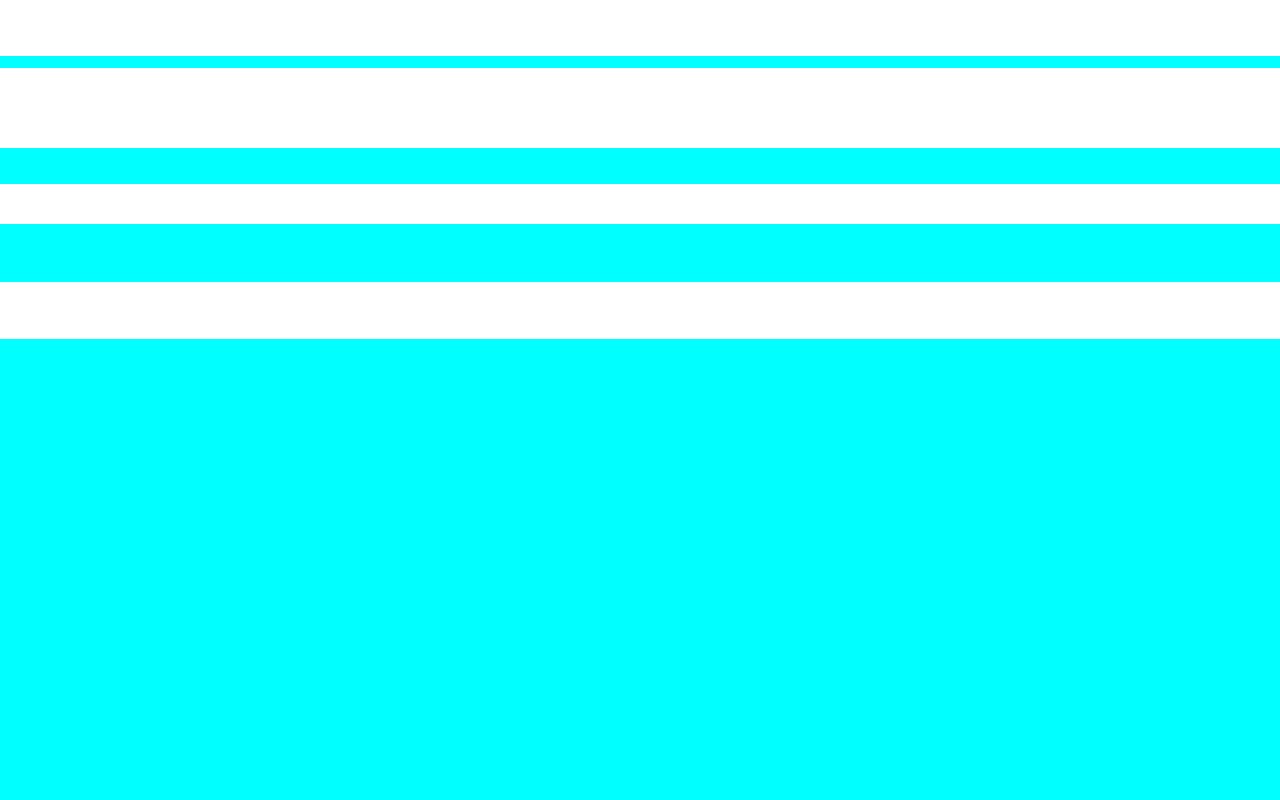
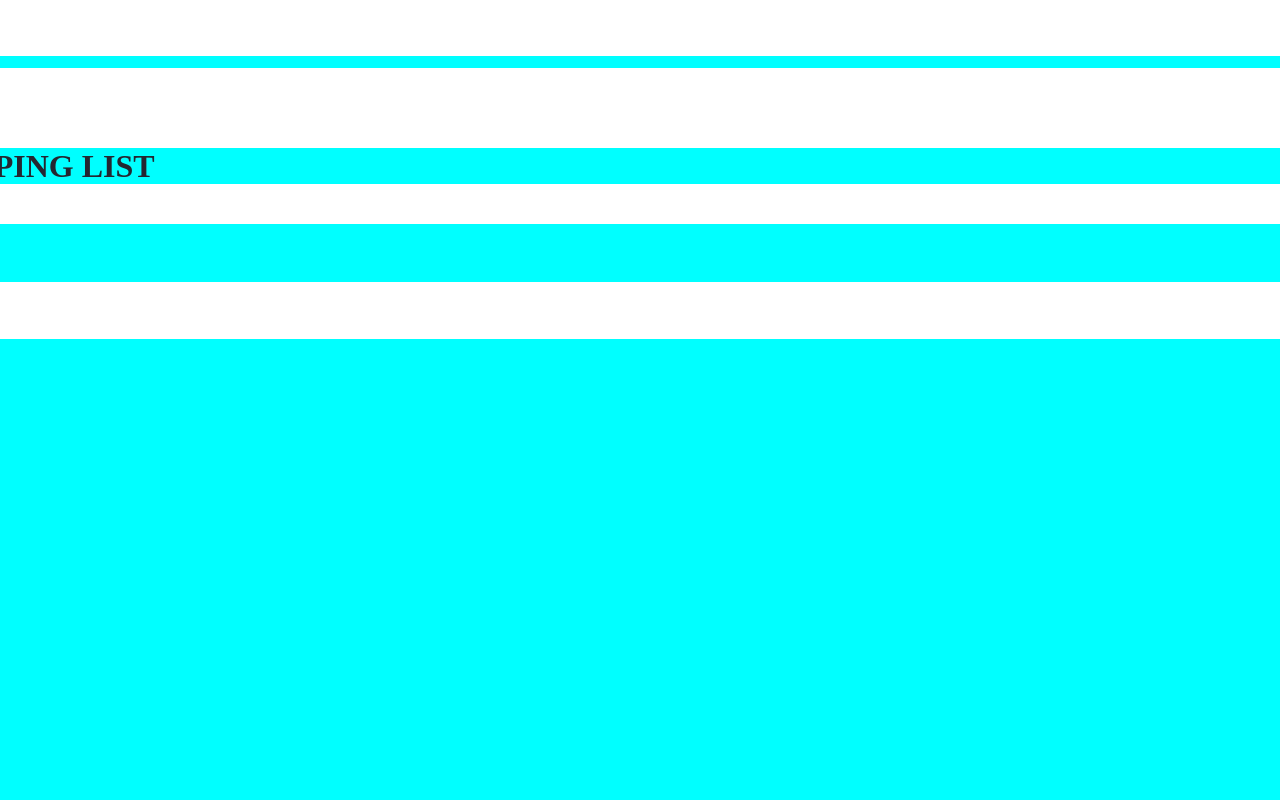
Before and after one commit to yejz0715/react-shopping, a React (Create React App) app: page / in a window 1280 px wide. Shown: the top 800 px of the page. Built offline with nearby package versions, Linux system fonts and the light colour scheme.

Commit message:
create title_component

```diff
--- a/src/Component/Title/index.jsx
+++ b/src/Component/Title/index.jsx
@@ -1,9 +1,9 @@
 import React from "react";
 import "./style.css";
-function Title() {
+function Title(props) {
   return (
     <div>
-      <div id="title_box">title</div>
+      <h3 id="title_text">{props.text}</h3>
     </div>
   );
 }
--- a/src/Component/Title/style.css
+++ b/src/Component/Title/style.css
@@ -1,6 +1,10 @@
-#title_box {
+#title_text {
   width: 100%;
   height: 36px;
   background-color: aqua;
   margin-bottom: 40px;
+  color: #242731;
+  font-size: 32px;
+  font-weight: 700;
+  line-height: 36px;
 }
--- a/src/Pages/Main/index.jsx
+++ b/src/Pages/Main/index.jsx
@@ -10,7 +10,7 @@ function Main() {
       <body>
         <div class="container">
           <div id="bar">1</div>
-          <Title />
+          <Title text="SHOPPING LIST" />
           <InfoBox />
           <CheckBox />
           <Button />
```
